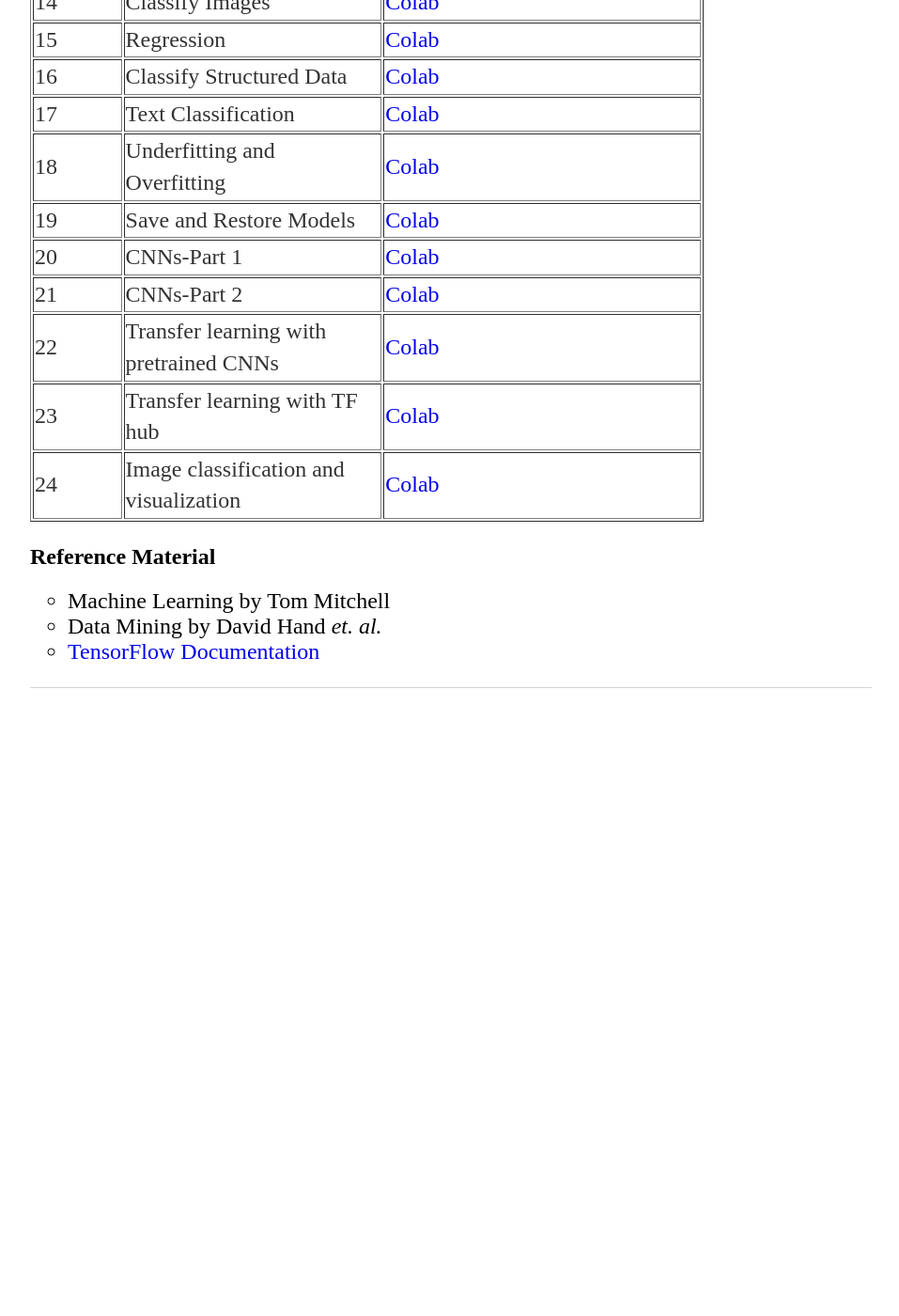
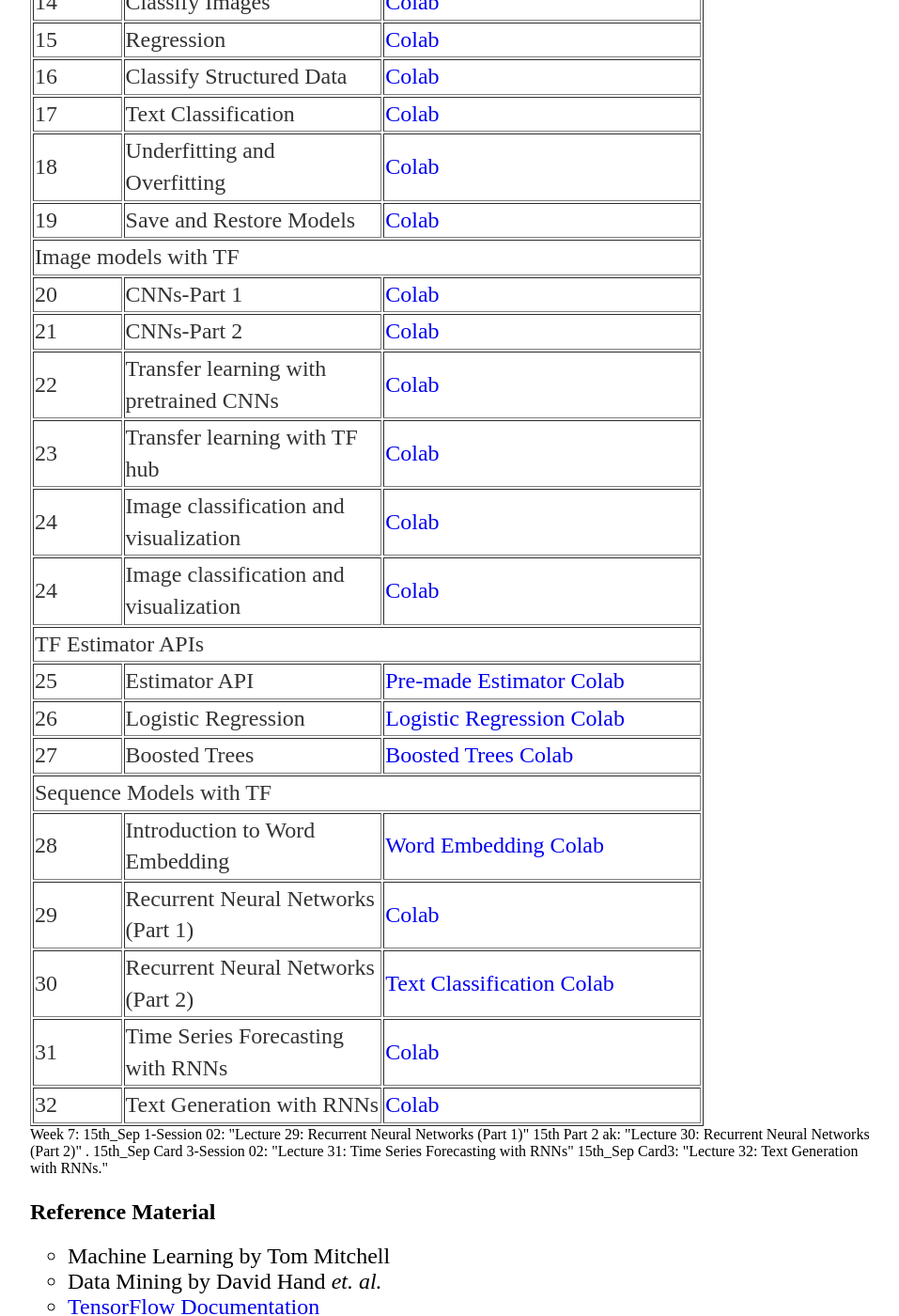
Before and after one commit to tfindiamooc/tfindiamooc.github.io, a Jekyll site: the page built from index.html, in a window 1280 px wide and 1400 px high, scrolled down 2473 px. Shown: the whole window at 94% size, without its empty margins (160-1117 px from the left). Built offline with Jekyll 4.4.1, drawn with Linux system fonts in a browser that asks for light colours; before the commit the page ends 3265 px from its top, so only the background shows below that.

Commit message:
Update index.html

```diff
--- a/index.html
+++ b/index.html
@@ -200,6 +200,10 @@ title: Practical Machine Learning with TensorFlow 2.0
 		</td>
         </tr>
 
+        <tr>
+		<td colspan=3>Image models with TF </td>
+	</tr>
+
 	 <tr>
 		<td> 20 </td>
 		<td> CNNs-Part 1 </td>
@@ -240,7 +244,94 @@ title: Practical Machine Learning with TensorFlow 2.0
 		</td>
         </tr>
 
+	<tr>
+		<td> 24 </td>
+		<td> Image classification and visualization </td>
+		<td>
+			<a href='https://colab.research.google.com/github/tfindiamooc/tfindiamooc.github.io/blob/master/colabs/image_classification_and_visualization.ipynb'> Colab </a>
+		</td>
+        </tr>
+
+	<tr>
+		<td colspan=3>TF Estimator APIs</td>
+	</tr>
+
+        <tr>
+		<td> 25 </td>
+		<td> Estimator API </td>
+		<td>
+			<a href='https://colab.research.google.com/github/tensorflow/docs/blob/master/site/en/tutorials/estimator/premade.ipynb'>
+				Pre-made Estimator Colab </a>
+		</td>
+        </tr>
+
+	<tr>
+		<td> 26 </td>
+		<td> Logistic Regression </td>
+		<td>
+			<a href='https://colab.research.google.com/github/tensorflow/docs/blob/master/site/en/tutorials/estimator/linear.ipynb'> Logistic Regression Colab </a>
+		</td>
+        </tr>
+
+	<tr>
+		<td> 27 </td>
+		<td> Boosted Trees </td>
+		<td>
+			<a href='https://colab.research.google.com/github/tensorflow/docs/blob/master/site/en/tutorials/estimator/boosted_trees.ipynb'> Boosted Trees Colab </a>
+		</td>
+        </tr>
+
+        <tr>
+		<td colspan=3>Sequence Models with TF</td>
+	</tr>
+
+	<tr>
+		<td> 28 </td>
+		<td> Introduction to Word Embedding </td>
+		<td>
+			<a href='https://colab.research.google.com/github/tensorflow/docs/blob/master/site/en/tutorials/text/word_embeddings.ipynb'> Word Embedding Colab </a>
+		</td>
+        </tr>
+
+	<tr>
+		<td> 29 </td>
+		<td> Recurrent Neural Networks (Part 1) </td>
+		<td>
+			<a href='https://colab.research.google.com/github/tfindiamooc/tfindiamooc.github.io/blob/master/colabs/Understanding_recurrent_neural_networks.ipynb'> Colab</a>
+		</td>
+        </tr>
+
+	<tr>
+		<td> 30 </td>
+		<td> Recurrent Neural Networks (Part 2) </td>
+		<td>
+			<a href='https://colab.research.google.com/github/tensorflow/docs/blob/master/site/en/tutorials/text/text_classification_rnn.ipynb'> Text Classification Colab </a>
+		</td>
+        </tr>
+
+	<tr>
+		<td> 31 </td>
+		<td> Time Series Forecasting with RNNs </td>
+		<td>
+			<a href='https://colab.research.google.com/github/tensorflow/docs/blob/master/site/en/tutorials/structured_data/time_series.ipynb'> Colab </a>
+		</td>
+        </tr>
+
+	<tr>
+		<td> 32 </td>
+		<td> Text Generation with RNNs </td>
+		<td>
+			<a href='https://colab.research.google.com/github/tensorflow/docs/blob/master/site/en/tutorials/text/text_generation.ipynb'> Colab </a>
+		</td>
+        </tr>
+
 	</table>
+
+Week 7:
+15th_Sep 1-Session 02: "Lecture 29: Recurrent Neural Networks (Part 1)"
+15th Part 2 ak: "Lecture 30: Recurrent Neural Networks (Part 2)" .
+15th_Sep Card 3-Session 02:  "Lecture 31: Time Series Forecasting with RNNs"
+15th_Sep Card3: "Lecture 32: Text Generation with RNNs."
 
 	<p>
 	<h2> Reference Material </h2>
```
